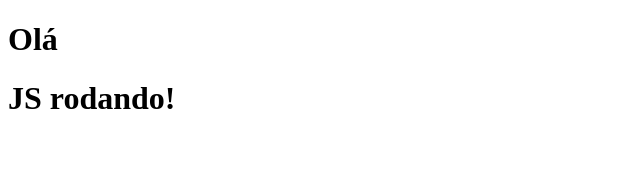
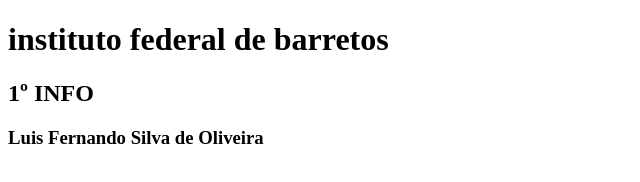
Before and after one commit to LFSDO/LFSDO.github.io, a plain HTML site: page exemplo3.html in a window 1280 px wide. Shown: the whole page, without its empty margins (0-640 px from the left). Drawn offline with Linux system fonts and the light colour scheme.

Commit message:
Update exemplo3.html

```diff
--- a/exemplo3.html
+++ b/exemplo3.html
@@ -8,13 +8,18 @@
     <script>
         window.onload = roda;
         function roda() {
-        var titulo = document.getElementById("segundo");
-        titulo.innerHTML = "JS rodando!";
+        var titulo = document.getElementById("escola");
+        titulo.innerHTML = "instituto federal de barretos";
+        var titulo = document.getElementById("curso");
+        titulo.innerHTML = "1º INFO";
+        var titulo = document.getElementById("nome");
+        titulo.innerHTML = "Luis Fernando Silva de Oliveira";
         }
     </script>
 </head>
 <body>
-    <h1 id="primeiro">Olá</h1>
-    <h1 id="segundo">Aprendendo JS</h1>
+        <h1 id="escola">IFSP barretos</h1>
+        <h2 id="curso">1 ano tec informatica</h2>
+        <h3 id="nome">Lucas Emanuel Da Silva Roque</h3>
 </body>
 </html>
```
